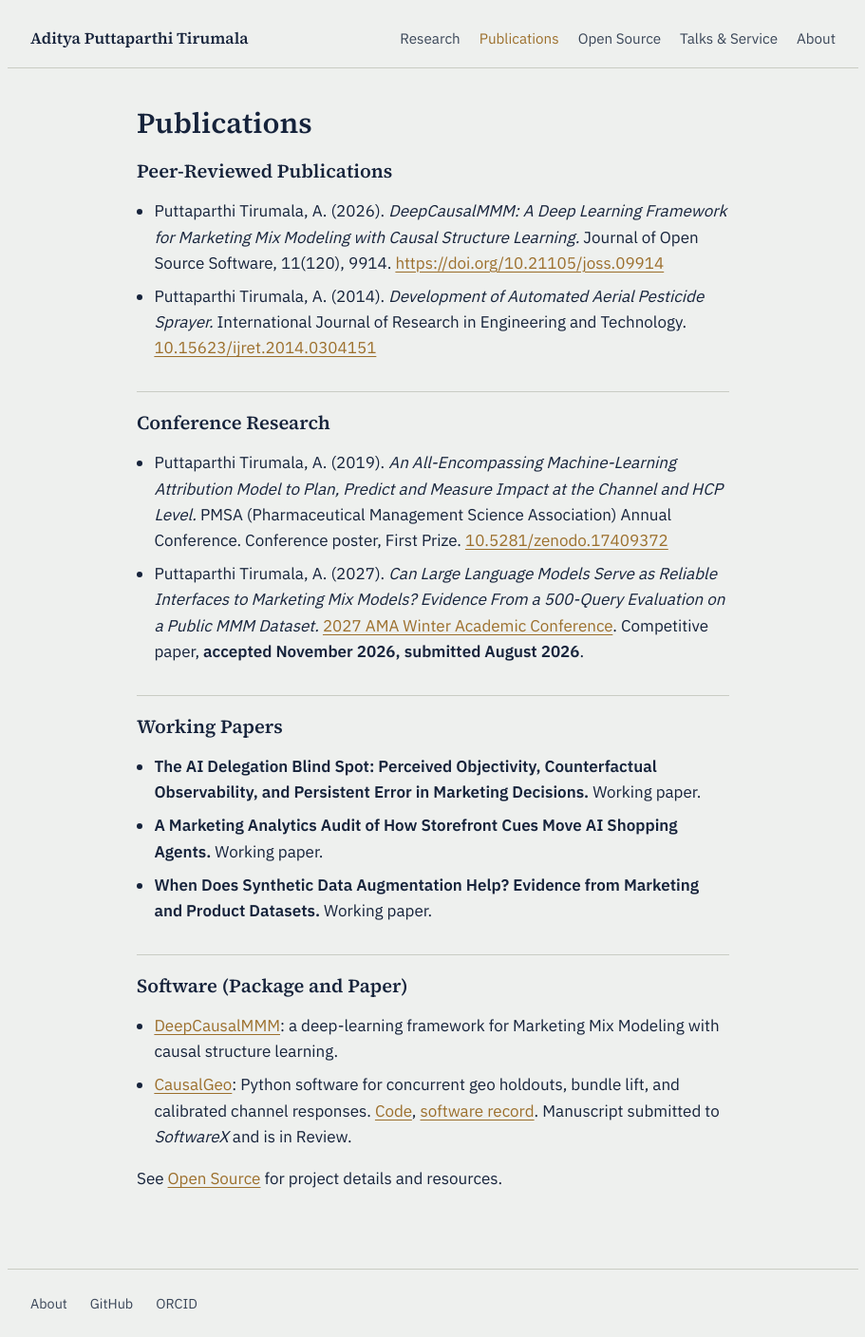
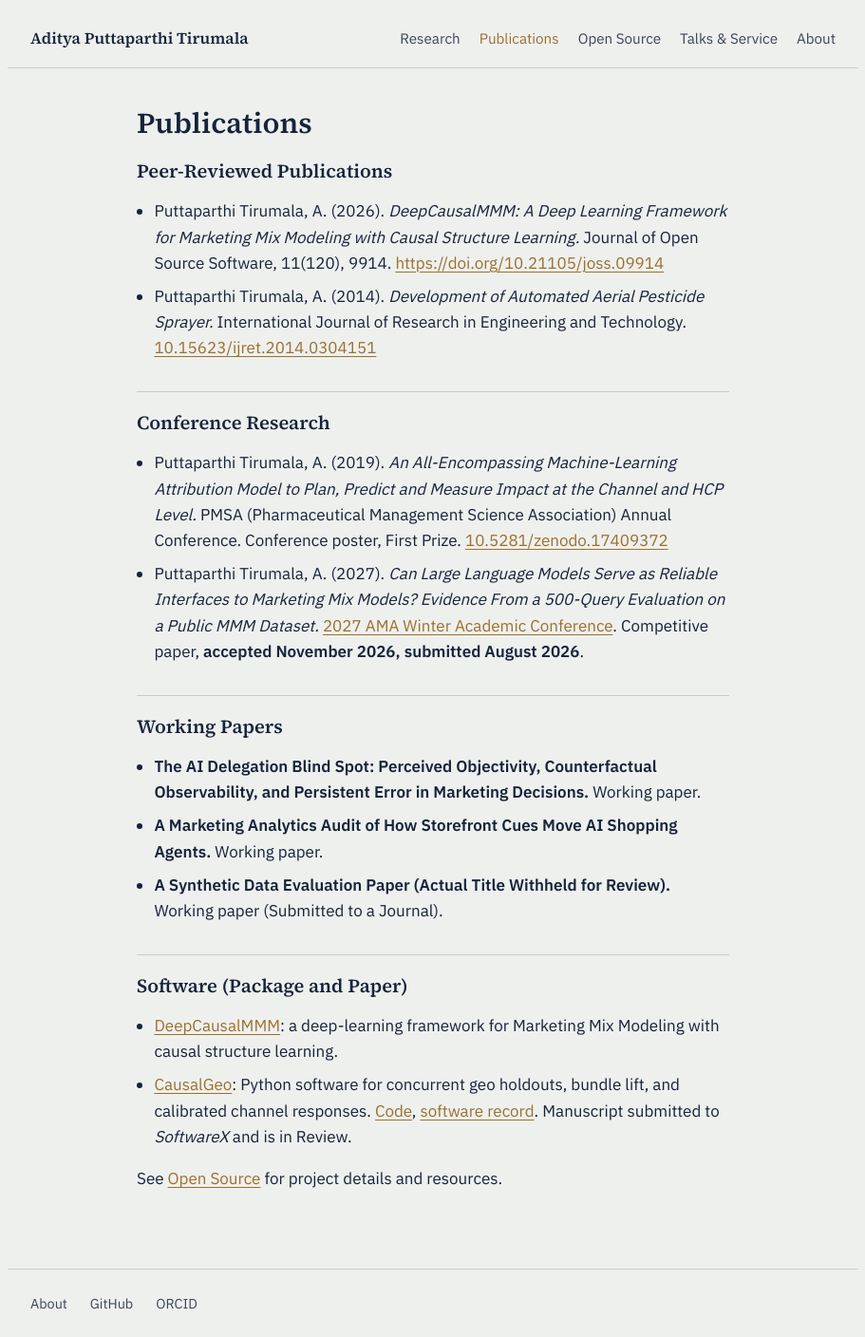
Before and after one commit to adityapt/personal-repo, a Jekyll site: the page built from publications.md, in a window 1280 px wide. Shown: the whole page at 95% size, without its empty margins (184-1095 px from the left). Built offline with Jekyll 4.4.1, drawn with Linux system fonts in a browser that asks for light colours.

Commit message:
Update publications.md

```diff
--- a/publications.md
+++ b/publications.md
@@ -18,11 +18,7 @@ permalink: /publications/
 
 - **The AI Delegation Blind Spot: Perceived Objectivity, Counterfactual Observability, and Persistent Error in Marketing Decisions.** Working paper.
 - **A Marketing Analytics Audit of How Storefront Cues Move AI Shopping Agents.** Working paper.
-- **When Does Synthetic Data Augmentation Help? Evidence from Marketing and Product Datasets.** Working paper.
-
-<!-- TODO: add once actually submitted/published, not before:
-     - Synthetic Data Augmentation / Rare-Outcome Classification: hold until the journal redesign is complete
--->
+- **A Synthetic Data Evaluation Paper (Actual Title Withheld for Review).** Working paper (Submitted to a Journal).
 
 ## Software (Package and Paper)
 
```
